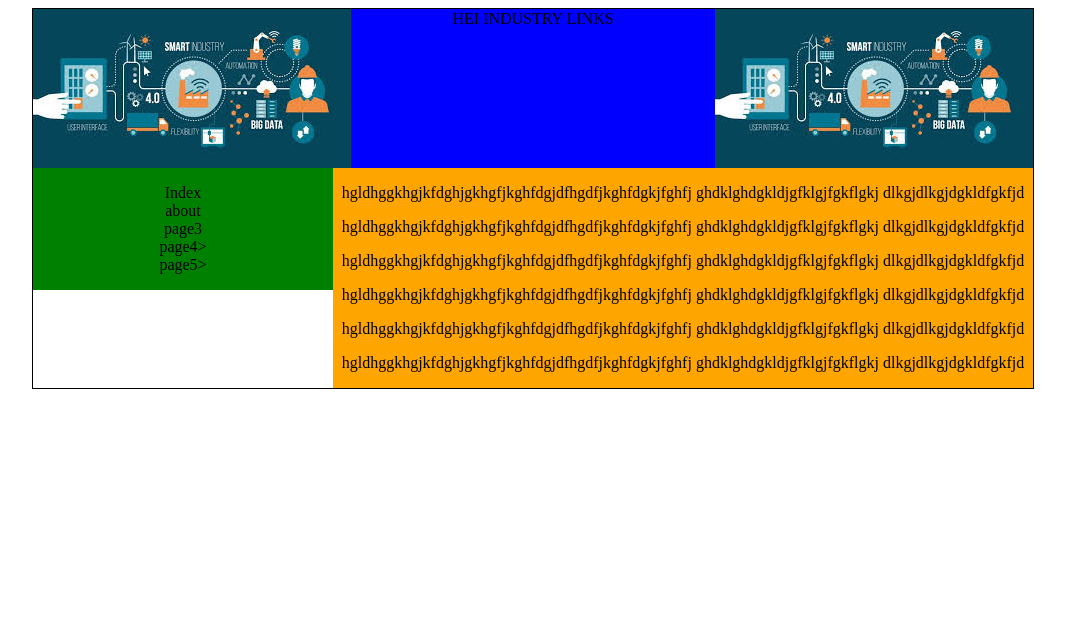
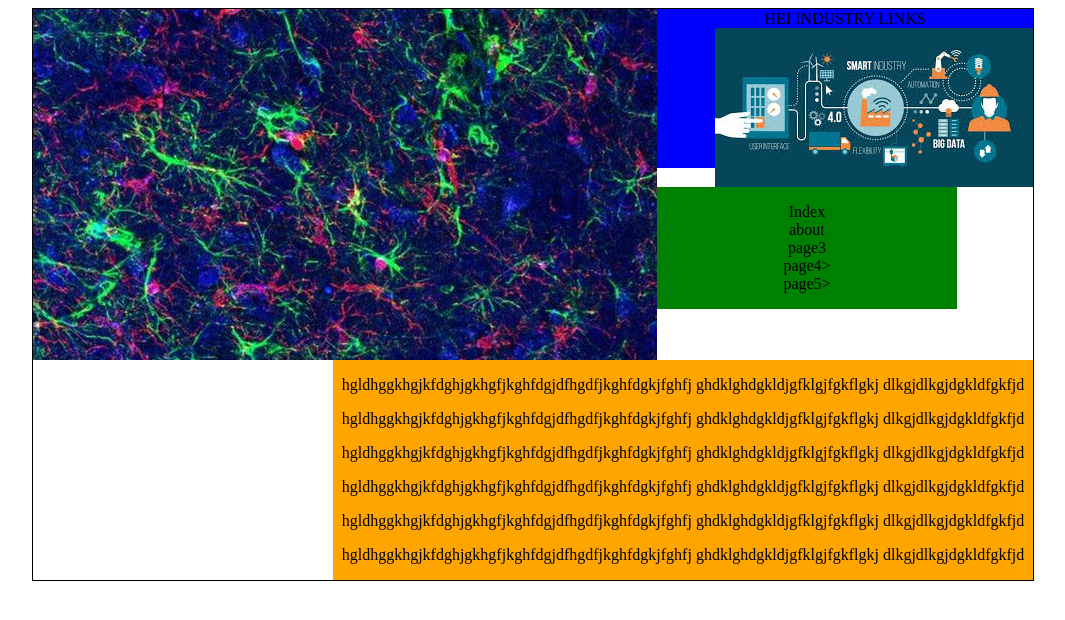
Before and after one commit to KE1820/web-project, a plain HTML site: page index.html in a window 1280 px wide. Shown: the whole page, without its empty margins (108-1173 px from the left). Drawn offline with Linux system fonts and the light colour scheme.

Commit message:
astrocyte pic

```diff
--- a/index.html
+++ b/index.html
@@ -6,7 +6,7 @@
     </head>
     <body>
       <div id="page">
-        <div id="header"><img src="Industry.jpg" style="float:left;"><hi class="middle">HEI INDUSTRY LINKS</hi><img src="Industry.jpg" style="float:right;"></div>
+        <div id="header"><img src="astrocytes.jpg" style="float:left;"><hi class="middle">HEI INDUSTRY LINKS</hi><img src="Industry.jpg" style="float:right;"></div>
 
         <div id="menu">
           <p>Index<br/>about<br/>page3<br/>page4><br/>page5></p>
```
